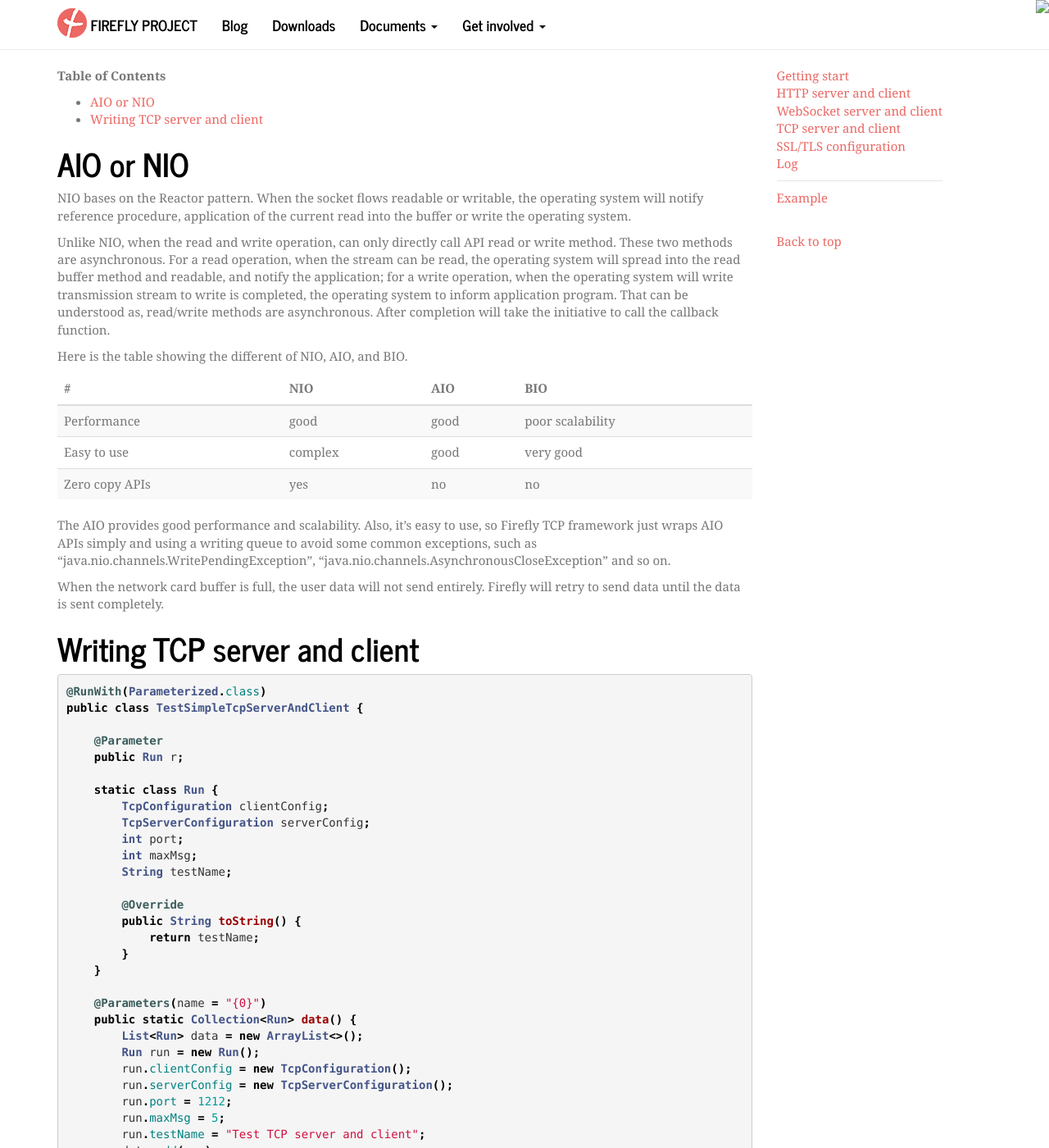
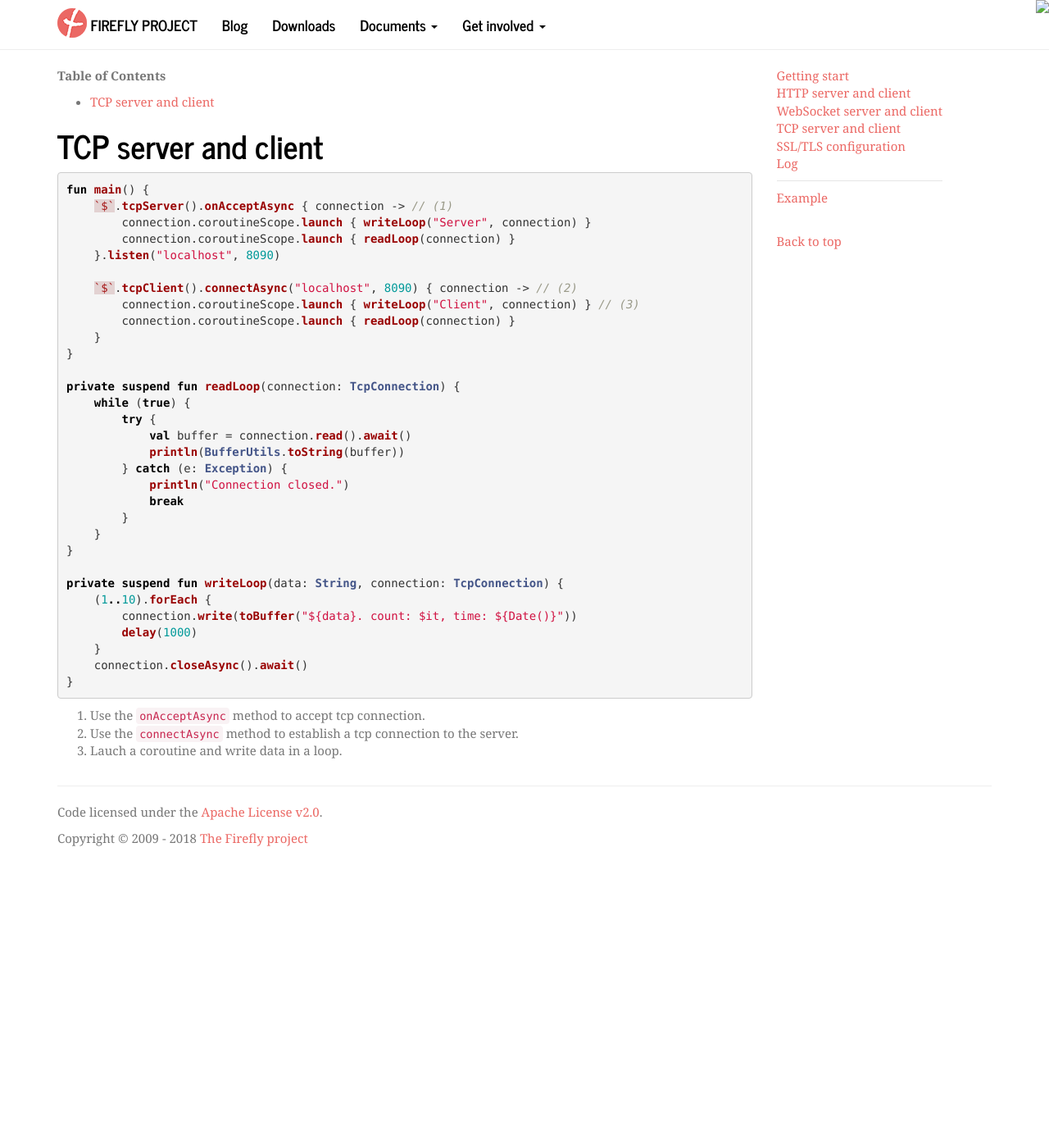
Before and after one commit to hypercube1024/firefly, a Jekyll site: the page built from _docs/tcp-server-and-client.md, in a window 1280 px wide and 1400 px high. Shown: the whole window at 82% size. Built offline with Jekyll 4.4.1, drawn with Linux system fonts in a browser that asks for light colours; some of the changed text lies outside the part shown.

Commit message:
[doc]: update tcp doc.

````diff
--- a/_data/global.yml
+++ b/_data/global.yml
@@ -1,4 +1,5 @@
 downloadURL : https://github.com/hypercube1024/firefly
 githubURL : https://github.com/hypercube1024/firefly
 qqgroupURL : http://qgc.qq.com/4691508
+exampleURL: https://github.com/hypercube1024/firefly/tree/firefly-5.0.0/firefly-example/src/main/kotlin/com/fireflysource/example
 releaseVersion : 5.0.0-alpha8
--- a/_docs/tcp-server-and-client.md
+++ b/_docs/tcp-server-and-client.md
@@ -7,191 +7,44 @@ title: TCP server and client
 **Table of Contents**
 
 <!-- TOC depthFrom:1 depthTo:6 withLinks:1 updateOnSave:1 orderedList:0 -->
-
-- [AIO or NIO](#aio-or-nio)
-- [Writing TCP server and client](#writing-tcp-server-and-client)
+- [TCP server and client](#tcp-server-and-client)
 
 <!-- /TOC -->
 
-# AIO or NIO
+# TCP server and client
+```kotlin
+fun main() {
+    `$`.tcpServer().onAcceptAsync { connection -> // (1)
+        connection.coroutineScope.launch { writeLoop("Server", connection) }
+        connection.coroutineScope.launch { readLoop(connection) }
+    }.listen("localhost", 8090)
 
-NIO bases on the Reactor pattern. When the socket flows readable or writable, the operating system will notify reference procedure, application of the current read into the buffer or write the operating system.
+    `$`.tcpClient().connectAsync("localhost", 8090) { connection -> // (2)
+        connection.coroutineScope.launch { writeLoop("Client", connection) } // (3)
+        connection.coroutineScope.launch { readLoop(connection) }
+    }
+}
 
-Unlike NIO, when the read and write operation, can only directly call API read or write method. These two methods are asynchronous.  For a read operation, when the stream can be read,  the operating system will spread into the read buffer method and readable, and notify the application;  for a write operation, when the operating system will write transmission stream to write is completed, the operating system to inform application program.
-That can be understood as, read/write methods are asynchronous. After completion will take the initiative to call the callback function.
-
-Here is the table showing the different of NIO, AIO, and BIO.
-<table class="table table-striped table-hover ">
-<thead>
-<tr>
-  <th>#</th>
-  <th>NIO</th>
-  <th>AIO</th>
-  <th>BIO</th>
-</tr>
-</thead>
-<tbody>
-  <tr>
-    <td>Performance</td>
-    <td>good</td>
-    <td>good</td>
-    <td>poor scalability</td>
-  </tr>
-  <tr>
-    <td>Easy to use</td>
-    <td>complex</td>
-    <td>good</td>
-    <td>very good</td>
-  </tr>
-  <tr>
-    <td>Zero copy APIs</td>
-    <td>yes</td>
-    <td>no</td>
-    <td>no</td>
-  </tr>
-</tbody>
-</table>
-
-The AIO provides good performance and scalability. Also, it's easy to use, so Firefly TCP framework just wraps AIO APIs simply and using a writing queue to avoid some common exceptions, such as "java.nio.channels.WritePendingException",  "java.nio.channels.AsynchronousCloseException" and so on.
-
-When the network card buffer is full, the user data will not send entirely. Firefly will retry to send data until the data is sent completely.
-
-
-# Writing TCP server and client
-
-```java
-@RunWith(Parameterized.class)
-public class TestSimpleTcpServerAndClient {
-
-    @Parameter
-    public Run r;
-
-    static class Run {
-        TcpConfiguration clientConfig;
-        TcpServerConfiguration serverConfig;
-        int port;
-        int maxMsg;
-        String testName;
-
-        @Override
-        public String toString() {
-            return testName;
+private suspend fun readLoop(connection: TcpConnection) {
+    while (true) {
+        try {
+            val buffer = connection.read().await()
+            println(BufferUtils.toString(buffer))
+        } catch (e: Exception) {
+            println("Connection closed.")
+            break
         }
     }
+}
 
-    @Parameters(name = "{0}")
-    public static Collection<Run> data() {
-        List<Run> data = new ArrayList<>();
-        Run run = new Run();
-        run.clientConfig = new TcpConfiguration();
-        run.serverConfig = new TcpServerConfiguration();
-        run.port = 1212;
-        run.maxMsg = 5;
-        run.testName = "Test TCP server and client";
-        data.add(run);
-
-        run = new Run();
-        run.clientConfig = new TcpConfiguration();
-        run.clientConfig.setSecureConnectionEnabled(true); // enable TLS
-        run.serverConfig = new TcpServerConfiguration();
-        run.serverConfig.setSecureConnectionEnabled(true);
-        run.port = 1213;
-        run.maxMsg = 20;
-        run.testName = "Test TCP server and client with TLS";
-        data.add(run);
-
-        return data;
+private suspend fun writeLoop(data: String, connection: TcpConnection) {
+    (1..10).forEach {
+        connection.write(toBuffer("${data}. count: $it, time: ${Date()}"))
+        delay(1000)
     }
-
-
-    @Test
-    public void test() {
-        SimpleTcpClient client = new SimpleTcpClient(r.clientConfig);
-        SimpleTcpServer server = new SimpleTcpServer(r.serverConfig);
-        int port = r.port;
-        int maxMsg = r.maxMsg;
-        Phaser phaser = new Phaser(3);
-
-        server.accept(connection -> { // accept a client connection
-            StringParser parser = new StringParser();
-            AtomicInteger msgCount = new AtomicInteger();
-            parser.complete(message -> { // parse string message using delimiter '\n'
-                String s = message.trim();
-                System.out.println("server receives message -> " + s);
-                switch (s) {
-                    case "quit":
-                        connection.write("bye!\r\n");
-                        IO.close(connection);
-                        Assert.assertThat(msgCount.get(), is(maxMsg));
-                        phaser.arrive();
-                        break;
-                    default:
-                        msgCount.incrementAndGet();
-                        connection.write("response message [" + s + "]\r\n");
-                        break;
-                }
-            });
-            connection.receive(parser::receive);
-        }).listen("localhost", port);
-
-
-        client.connect("localhost", port)
-              .thenAccept(c -> {
-                  StringParser parser = new StringParser();
-                  AtomicInteger msgCount = new AtomicInteger();
-                  parser.complete(message -> {
-                      String s = message.trim();
-                      System.out.println("client receives message -> " + s);
-                      switch (s) {
-                          case "bye!":
-                              Assert.assertThat(msgCount.get(), is(maxMsg));
-                              phaser.arrive();
-                              break;
-                          default:
-                              msgCount.incrementAndGet();
-                              break;
-                      }
-                  });
-                  c.receive(parser::receive);
-                  for (int i = 0; i < maxMsg; i++) {
-                      c.write("hello world" + i + "!\r\n");
-                  }
-                  c.write("quit\r\n");
-              });
-
-        phaser.arriveAndAwaitAdvance();
-        client.stop();
-        server.stop();
-    }
+    connection.closeAsync().await()
 }
 ```
-Firefly TCP server/client can guarantee the message order in the same connection if you write (or receive) message in the Firefly network event thread.
-
-TCP client sends message order
-```
-"hello world0!", "hello world1!", "hello world2!" , "hello world3!" ......
-```
-
-TCP server receives message order
-```
-"hello world0!", "hello world1!", "hello world2!" , "hello world3!" ......
-```
-
-
-Run JUnit result:
-```
-server receives message -> hello world0!
-server receives message -> hello world1!
-server receives message -> hello world2!
-server receives message -> hello world3!
-client receives message -> response message [hello world0!]
-server receives message -> hello world4!
-server receives message -> quit
-client receives message -> response message [hello world1!]
-client receives message -> response message [hello world2!]
-client receives message -> response message [hello world3!]
-client receives message -> response message [hello world4!]
-client receives message -> bye!
-
-......
-```
+1. Use the `onAcceptAsync` method to accept tcp connection.
+2. Use the `connectAsync` method to establish a tcp connection to the server.
+3. Lauch a coroutine and write data in a loop.
--- a/_includes/doc-menu.html
+++ b/_includes/doc-menu.html
@@ -5,4 +5,4 @@
 <li><a href="{{ site.url }}/docs/ssl-tls-configuration.html">SSL/TLS configuration</a></li>
 <li><a href="{{ site.url }}/docs/log.html">Log</a></li>
 <li class="divider"></li>
-<li><a href="{{ site.data.global.githubURL }}/tree/master/firefly-example/src/main/kotlin/com/firefly/example/kotlin">Example</a></li>
+<li><a href="{{ site.data.global.exampleURL }}">Example</a></li>
--- a/index.html
+++ b/index.html
@@ -23,7 +23,7 @@ title: Firefly Framework
 			Firefly is incredibly flexible - whether it's simple network utilities, sophisticated modern web applications, HTTP/REST microservices.
 			Firefly is not a restrictive framework or container, and we don't tell you a correct way to write an application.
 			Instead, we give you a lot of useful bricks and let you create your app the way you want to.
-			Need some guidance? We provide a large selection of <a href="{{ site.data.global.githubURL }}/tree/firefly-5.0.0/firefly-example/src/main/kotlin/com/fireflysource/example">examples</a> to get you started for the particular type of application you want to write.
+			Need some guidance? We provide a large selection of <a href="{{ site.data.global.exampleURL }}">examples</a> to get you started for the particular type of application you want to write.
 			</p>
 			<p>
 			If you already worked with some web applications, such as ktor, http4k, akka, you will feel right at home.
````
Also changed, not shown: _docs/websocket-server-and-client.md (+2 -2 lines).
